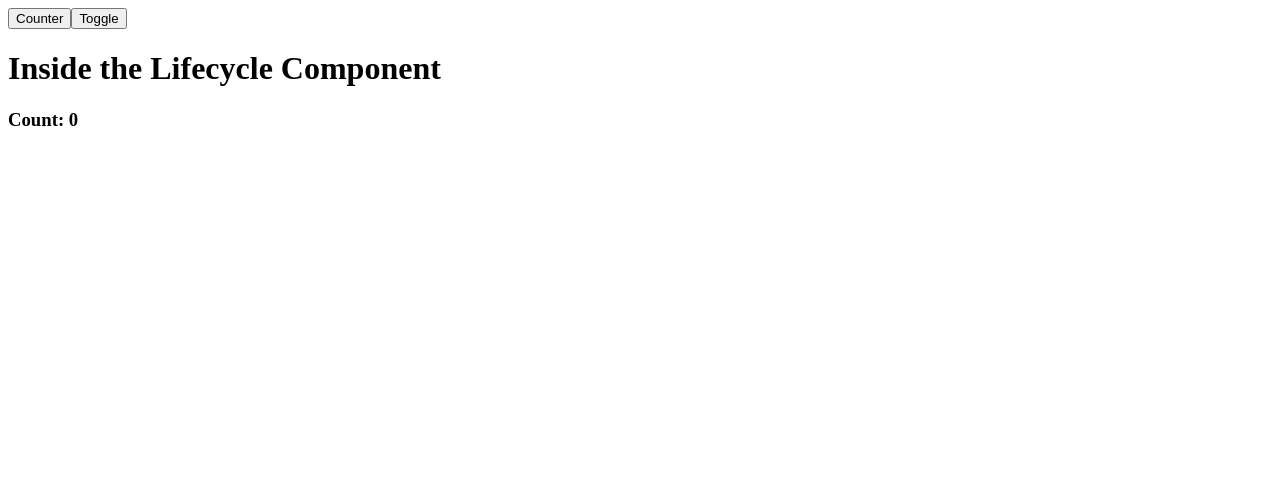
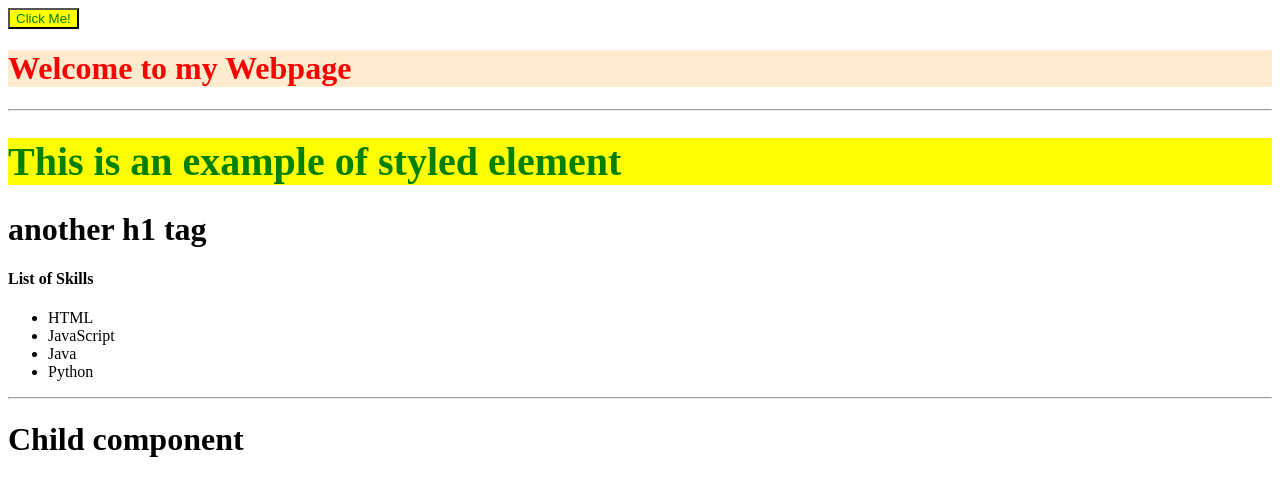
Before and after one commit to pooja02082020/react, a React (Vite) app in the folder new-project/: page / in a window 1280 px wide. Shown: the top 496 px of the page. Built offline with nearby package versions, Linux system fonts and the light colour scheme.

Commit message:
adding css

```diff
--- a/new-project/package.json
+++ b/new-project/package.json
@@ -11,7 +11,8 @@
   },
   "dependencies": {
     "react": "^19.1.1",
-    "react-dom": "^19.1.1"
+    "react-dom": "^19.1.1",
+    "styled-components": "^6.1.19"
   },
   "devDependencies": {
     "@eslint/js": "^9.36.0",
--- /dev/null
+++ b/new-project/src/App.css
@@ -0,0 +1,14 @@
+h1{
+    color: blueviolet;
+    background-color: burlywood;
+    width: 400px;
+}
+
+#heading{
+    color: green;
+}
+
+.list{
+    color: brown;
+
+}
--- a/new-project/src/App.jsx
+++ b/new-project/src/App.jsx
@@ -1,19 +1,48 @@
-import React, { useState } from 'react'
-import LifeCycle from './components/LifeCycle'
+import React, { Component } from 'react'
+//import './App.css'
+import InnerComp from './components/InnerComp'
+import styles from './App.module.css'
+import styled from 'styled-components'
 
-function App() {
-  const [count, setCount] = useState(0)
-  const [show,setShow] = useState(true)
+export class App extends Component {
+  render() {
+    // inline style
+    // const hstyle ={
+    // color:"brown",
+    // backgroundColor:"blue"
+    // }
+    //
 
-  return (
-    <div>
-      <button onClick={() => setCount(count + 1)}>Counter</button>
-      <button onClick={()=>setShow(!show)}>Toggle</button>
-      {show?<LifeCycle  count={count}/>:null}
+    //Create  a tag
+    let Title = styled.h1
+      `color: green;
+    font-size:40px;
+    background-color:yellow`
 
-      {/* <LifeCycle count={count} /> */}
-    </div>
-  )
+    let Btn = styled.button
+      `
+      color:green;
+      background-color:yellow;
+      `
+    return (
+      <div>
+      <Btn>Click Me!</Btn>
+        {/* <h1 style={hstyle}>Welcome to my Webpage</h1> */}
+        <h1 className={styles.heading}>Welcome to my Webpage</h1>
+        <hr />
+        <Title>This is an example of styled element</Title>
+        <h1 >another h1 tag</h1>
+        <h4 id='heading'> List of Skills</h4>
+        <ul className='list'>
+          <li>HTML</li>
+          <li>JavaScript</li>
+          <li>Java</li>
+          <li>Python</li>
+        </ul>
+        <InnerComp />
+      </div>
+    )
+  }
 }
 
 export default App
--- /dev/null
+++ b/new-project/src/App.module.css
@@ -0,0 +1,4 @@
+.heading{
+color: red;
+background-color: blanchedalmond;
+}
--- /dev/null
+++ b/new-project/src/components/InnerComp.jsx
@@ -0,0 +1,12 @@
+import React from 'react'
+
+function InnerComp() {
+  return (
+    <div>
+        <hr />
+      <h1>Child component</h1>
+    </div>
+  )
+}
+
+export default InnerComp
```
Also changed, not shown: new-project/src/app.txt, 1 other file (tests, documents, lock files or other folders).
